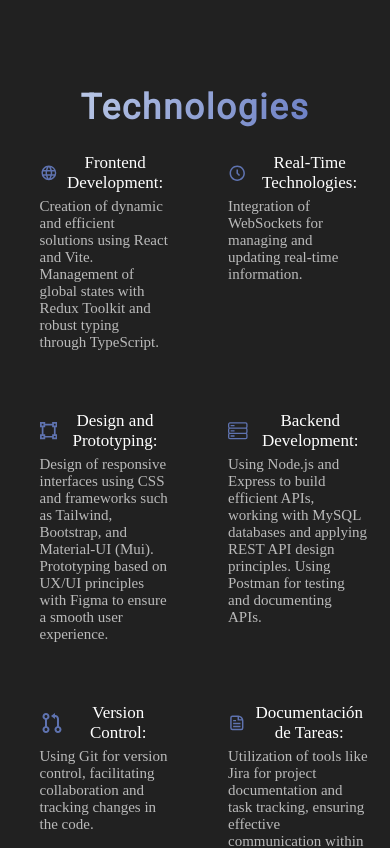
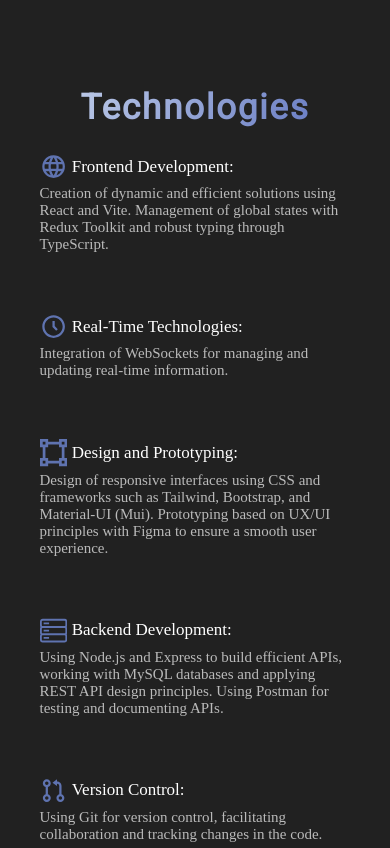
Before and after one commit to jorgenovorodriguez/Portfolio, a React (Vite) app: page / in a window 390 px wide. Shown: the part 1620-2468 px from the top of the page. Built offline with nearby package versions, Linux system fonts and the light colour scheme; no server answers.

Commit message:
fix tech mbl

```diff
--- a/src/components/Technologies/Index/Technologies.module.css
+++ b/src/components/Technologies/Index/Technologies.module.css
@@ -28,6 +28,40 @@
     list-style: none;
     padding: 0;
 }
+
+/* .techItem {
+    display: flex;
+    flex-direction: column;
+    align-items: center;
+    border-radius: 20px;
+    padding: 20px;
+}
+
+.techItemText {
+    display: flex;
+    flex-direction: column;
+    align-items: flex-start;
+    justify-content: center;
+    font-family: var(--font-roboto);
+}
+
+.techItemText h3 {
+    display: flex;
+    align-items: flex-start;
+    gap: 10px;
+    font-size: 25px;
+    font-weight: 500;
+    margin: 0;
+}
+
+.techItemText p {
+    display: flex;
+    font-size: 25px;
+    margin: 5px 0 0;
+    font-weight: 300;
+    color: var(--color-text-secondary);
+    text-align: start;
+} */
 
 .carouselContainer {
     padding: 5rem;
@@ -72,4 +106,32 @@
         width: 90%;
         margin-bottom: 0;
     }
+
+    .techItems {
+        display: grid;
+        grid-template-columns: 1fr;
+        gap: 20px;
+        list-style: none;
+        padding: 0;
+    }
+
+    .techItemText {
+        display: flex;
+        flex-direction: column;
+        justify-content: center;
+    }
+
+    .techItemText h3 {
+        display: flex;
+        align-items: center;
+        justify-content: left;
+        gap: 5px;
+        font-size: 17px;
+        font-weight: 400;
+    }
+
+    .techItemText p {
+        font-size: 15px;
+        text-align: start;
+    }
 }
```
